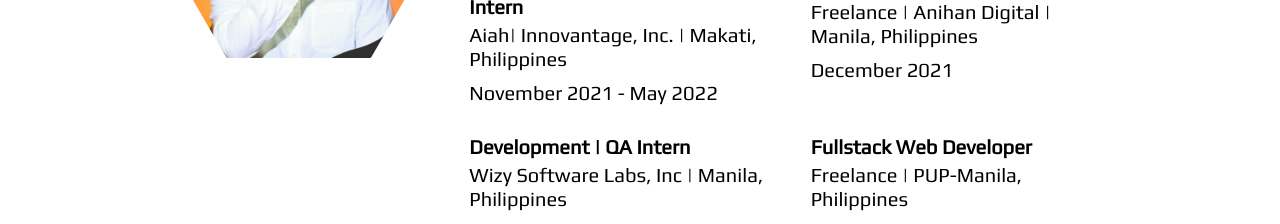
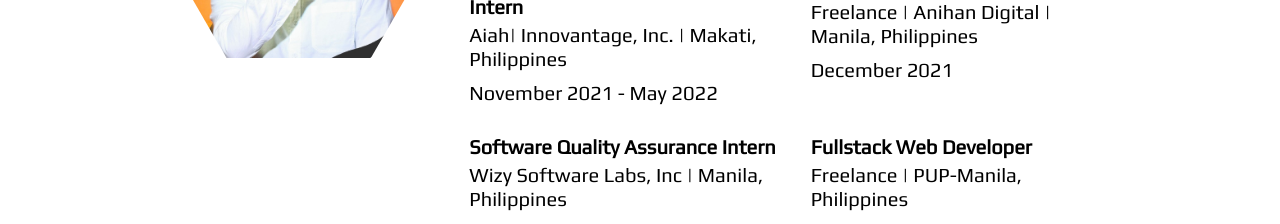
Before and after one commit to saerdyey/jayantonroblico, a React (Create React App) app: page / in a window 1280 px wide. Shown: the part 1700-1924 px from the top of the page. Built offline with nearby package versions, Linux system fonts and the light colour scheme; no server answers; a web font is replaced by a local one.

Commit message:
minor change

```diff
--- a/src/components/About/index.js
+++ b/src/components/About/index.js
@@ -122,7 +122,7 @@ const index = () => {
               </WorkExperiencesFlexWrapper>
               <WorkExperiencesFlexWrapper>
                 <WorkExperience>
-                  <AboutH4>Development | QA Intern</AboutH4>
+                  <AboutH4>Software Quality Assurance Intern</AboutH4>
                   <AboutP>Wizy Software Labs, Inc | Manila, Philippines</AboutP>
                   <AboutP>August 2021 - September 2021</AboutP>
                 </WorkExperience>
```
